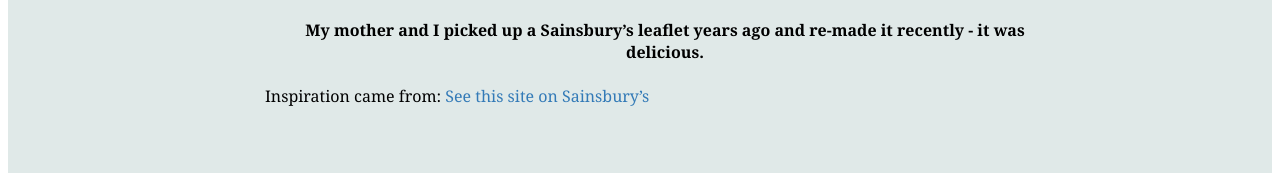
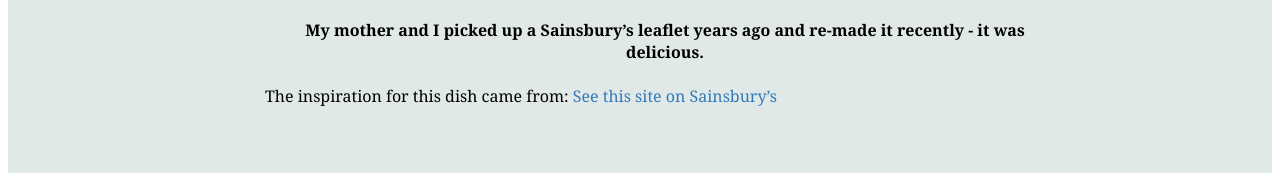
Before and after one commit to Hol1999/Hollyrecipewebsite, a Jekyll site: the page built from _recipes/recipe2.md, in a window 1280 px wide. Shown: the part 1818-1996 px from the top of the page. Built offline with Jekyll 4.4.1, drawn with Linux system fonts in a browser that asks for light colours.

Commit message:
Update Recipes “recipe2”

```diff
--- a/_recipes/recipe2.md
+++ b/_recipes/recipe2.md
@@ -40,4 +40,4 @@ vi. Drizzle over the remaining oil. Bake for 15 minutes, until the pastry is puf
 
 #### My mother and I picked up a Sainsbury's leaflet years ago and re-made it recently - it was delicious.
 
-Inspiration came from: [See this site on Sainsbury's](https://recipes.sainsburys.co.uk/recipes/main-courses/roasted-red-pepper-tart) [](https://recipes.sainsburys.co.uk/recipes/main-courses/roasted-red-pepper-tart)
+The inspiration for this dish came from: [See this site on Sainsbury's](https://recipes.sainsburys.co.uk/recipes/main-courses/roasted-red-pepper-tart) [](https://recipes.sainsburys.co.uk/recipes/main-courses/roasted-red-pepper-tart)
```
